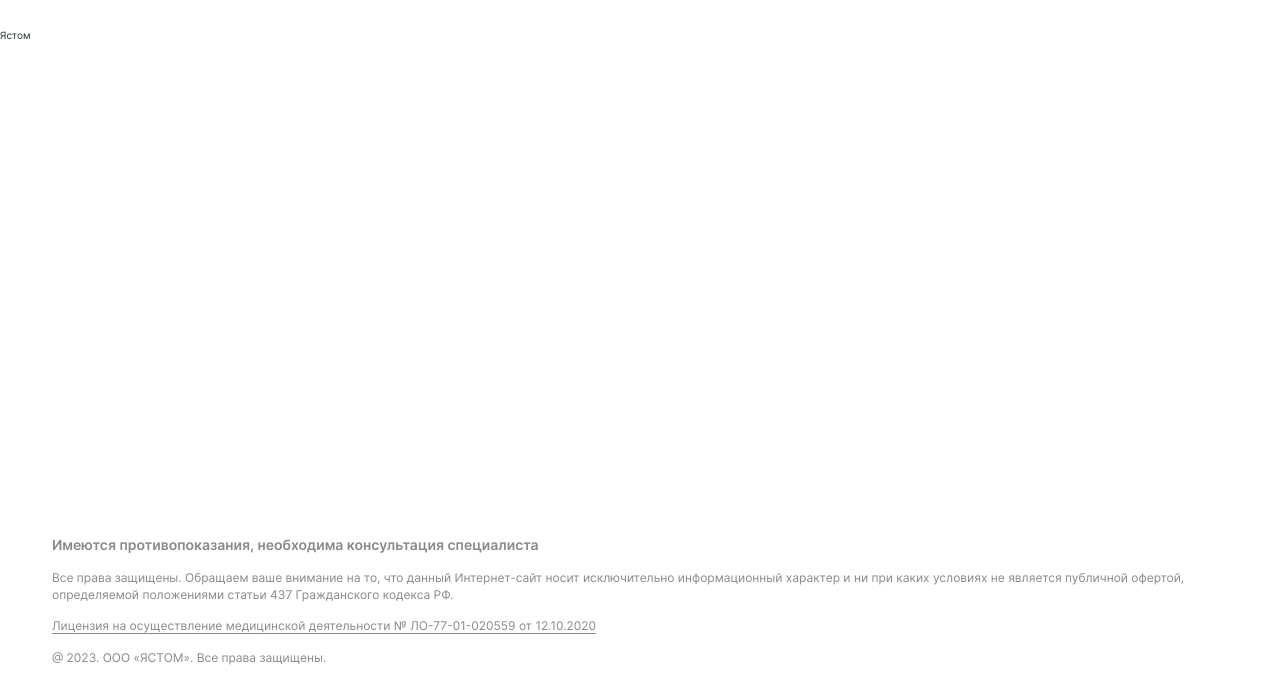
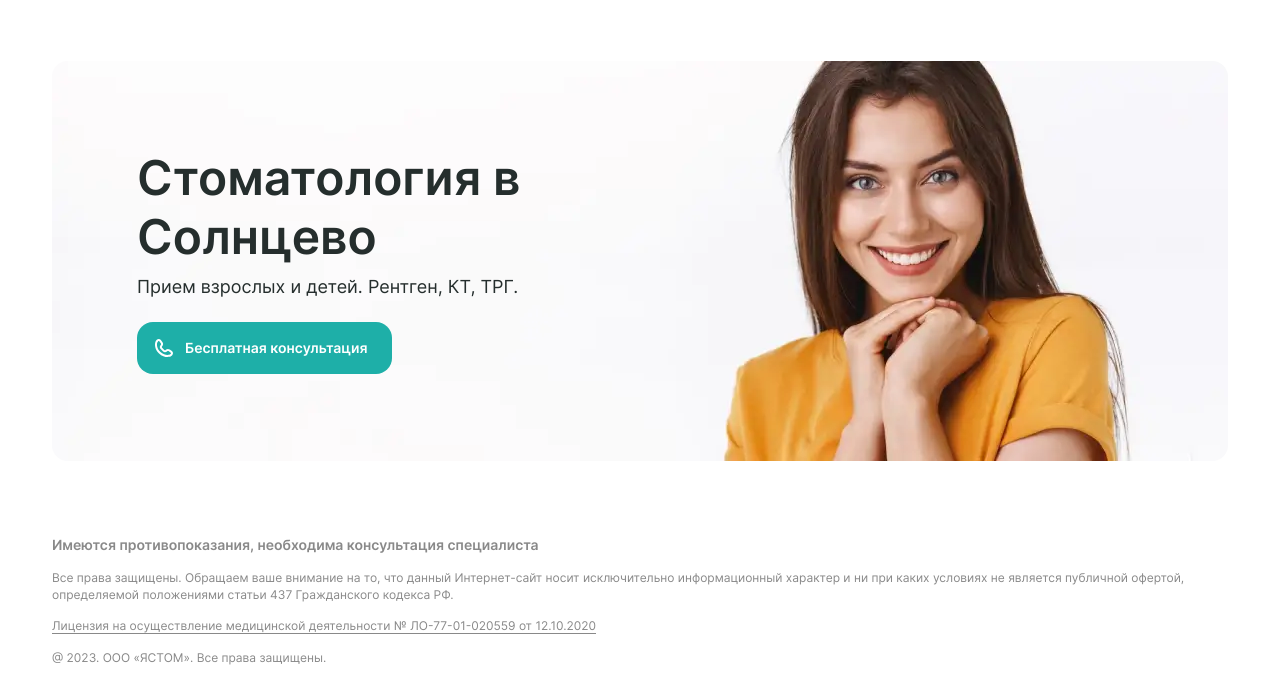
Before and after one commit to Qumansa/yastom, a website: page src/index.html in a window 1280 px wide. Shown: the part 101-800 px from the top of the page. Drawn offline with nearby package versions, Linux system fonts and the light colour scheme; files that its build step writes are made by us from their sources; files whose address does not match are found by name.

Commit message:
Hero
Верстка

```diff
--- /dev/null
+++ b/src/components/hero.html
@@ -0,0 +1,7 @@
+<section class="hero section">
+    <div class="hero__container container">
+        <h1 class="hero__title">Стоматология в<br>Солнцево</h1>
+        <p class="hero__text">Прием взрослых и детей. Рентген, КТ, ТРГ.</p>
+        <button class="hero__button">Бесплатная консультация</button>
+    </div>
+</section>
--- a/src/index.html
+++ b/src/index.html
@@ -19,7 +19,7 @@
 <body>
     @@include('components/header.html')
     <main>
-        Ястом
+        @@include('components/hero.html')
     </main>
     @@include('components/footer.html')
 </body>
--- a/src/js/bundle.js
+++ b/src/js/bundle.js
@@ -1,5 +1,5 @@
-'use strict';
+// 'use strict';
 
-document.addEventListener('DOMContentLoaded', () => {
-	console.log('Hello world!');
-});
+// document.addEventListener('DOMContentLoaded', () => {
+// 	console.log('Hello world!');
+// });
--- /dev/null
+++ b/src/sass/components/_hero.sass
@@ -0,0 +1,24 @@
+.hero
+    &__container
+        display: flex
+        flex-direction: column
+        align-items: baseline
+        justify-content: center
+        padding-left: 8.5rem
+        min-height: 40rem
+        background: url('../img/hero.webp') center/cover no-repeat
+    &__title
+        font-size: 4.8rem
+        font-weight: 600
+    &__text
+        margin-top: 1rem
+        font-size: 1.8rem
+    &__button
+        margin-top: 2.5rem
+        padding: 1.6rem 2.4rem 1.6rem 4.8rem
+        font-weight: 600
+        color: $white
+        border-radius: 1.6rem
+        background: url('../img/phone.svg') 1.5rem center/2.4rem 2.4rem no-repeat
+        background-color: $cyan
+        @include baseFontSize
--- a/src/sass/main.sass
+++ b/src/sass/main.sass
@@ -4,4 +4,5 @@
 @import '_base'
 
 @import 'components/header'
+@import 'components/hero'
 @import 'components/footer'
```
Also changed, not shown: dist/css/main.min.css, dist/img/hero.webp (added), dist/img/phone.svg (added), dist/index.html, dist/js/bundle.js, src/img/hero.png (added), src/img/phone.svg (added).
